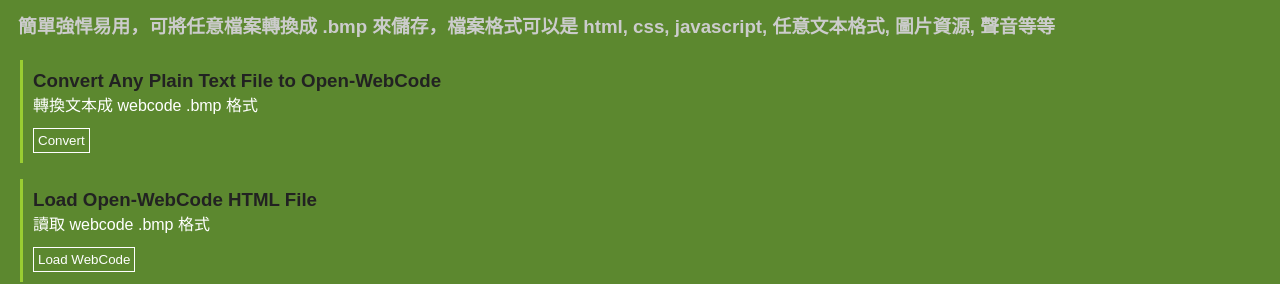
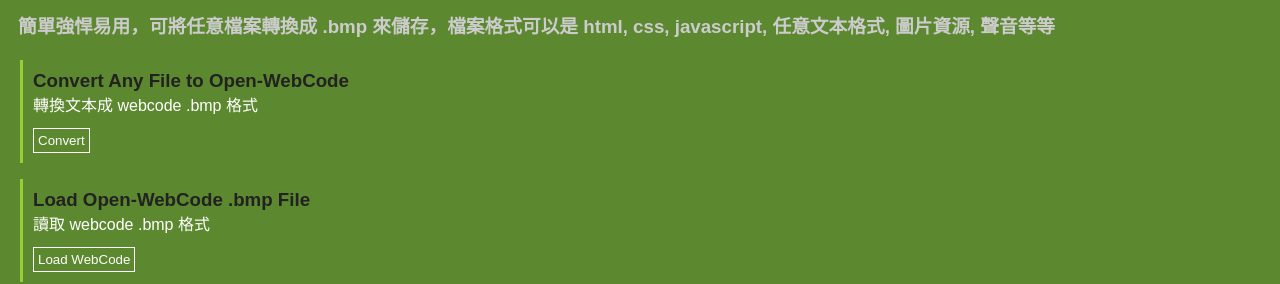
Before and after one commit to highQ77/open-webcode, a plain HTML site: page index.html in a window 1280 px wide. Shown: the part 207-491 px from the top of the page. Drawn offline with nearby package versions, Linux system fonts and the light colour scheme.

Commit message:
fix html code

```diff
--- a/index.html
+++ b/index.html
@@ -53,13 +53,13 @@
         圖片資源, 聲音等等</h3>
 
     <div style="padding: 10px; margin: 12px 12px; border-left: 3px solid yellowgreen;">
-        <h3>Convert Any Plain Text File to Open-WebCode</h3>
+        <h3>Convert Any File to Open-WebCode</h3>
         <div style="color: #FFF;">轉換文本成 webcode .bmp 格式</div>
         <input id="upload" type="file" style="display: none;" />
         <button id="uploadTrigger">Convert</button>
     </div>
     <div style="padding: 10px; margin: 16px 12px; border-left: 3px solid yellowgreen;">
-        <h3>Load Open-WebCode HTML File</h3>
+        <h3>Load Open-WebCode .bmp File</h3>
         <div style="color: #FFF;">讀取 webcode .bmp 格式</div>
         <input id="uploadWC" type="file" style="display: none;" />
         <button id="uploadWCTrigger">Load WebCode</button>
```
